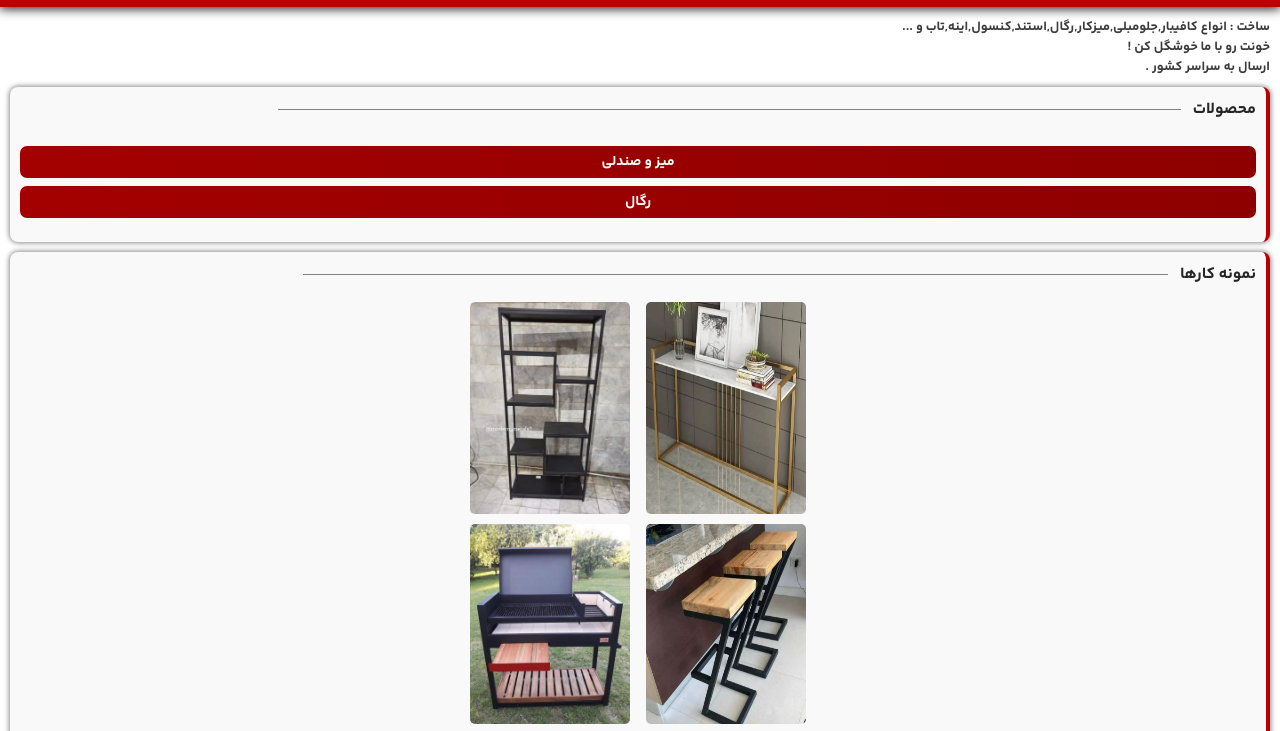
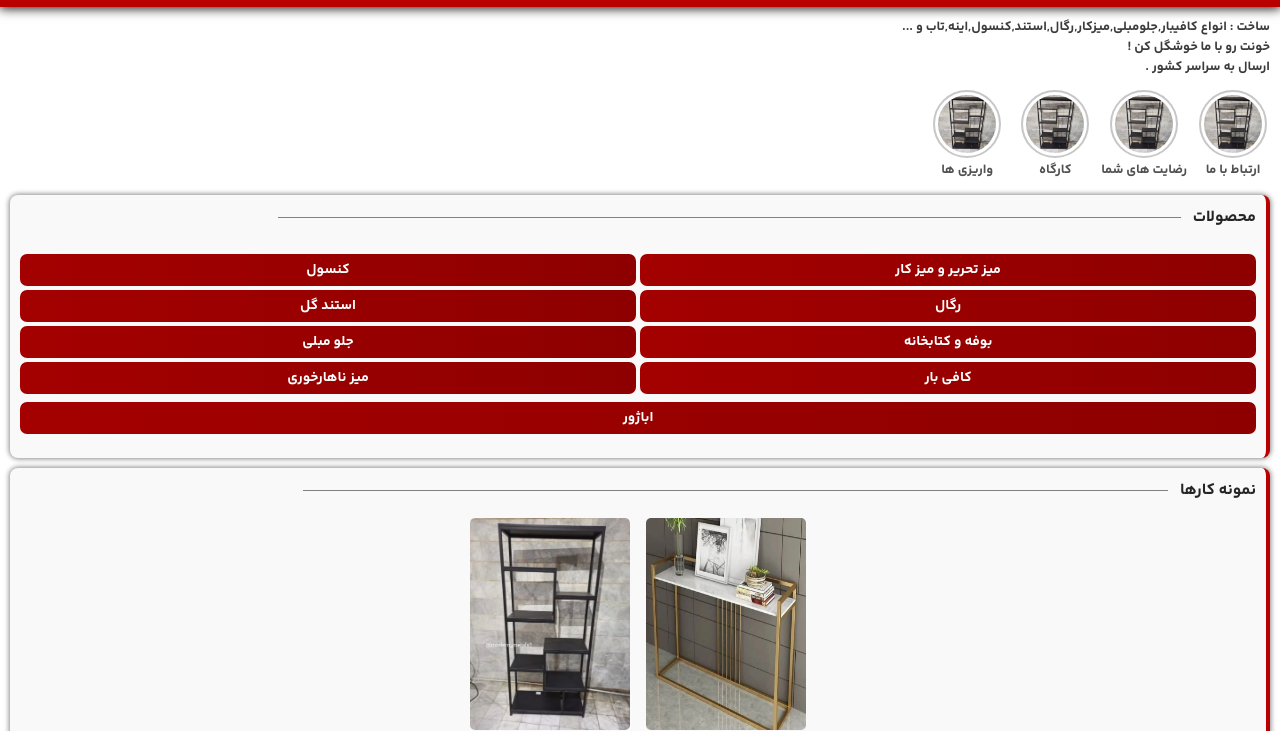
Before and after one commit to m0h4-0/store, a plain HTML site: page index.html in a window 1280 px wide. Shown: the part 68-799 px from the top of the page. Drawn offline with Linux system fonts and the light colour scheme.

Commit message:
Add files via upload

```diff
--- a/index.html
+++ b/index.html
@@ -72,14 +72,45 @@
         <span class="span2">خونت رو با ما خوشگل کن !</span>
         <span class="span3">ارسال به سراسر کشور .</span>
     </div>
+    <div class="hailaits">
+        <div class="hailaits-1">
+            <a class="hailaits-1-a"><img class="hailaits-img" src="nemoone1.jpg"></a>
+            <h1 class="hailaits-1-h1">ارتباط با ما</h1>
+        </div>
+        <div class="hailaits-1">
+            <a class="hailaits-1-a"><img class="hailaits-img" src="nemoone1.jpg"></a>
+            <h1 class="hailaits-1-h1">رضایت های شما</h1>
+        </div>
+        <div class="hailaits-1" style="margin: 0 0 0 14px;">
+            <a class="hailaits-1-a"><img class="hailaits-img" src="nemoone1.jpg"></a>
+            <h1 class="hailaits-1-h1">کارگاه</h1>
+        </div>
+        <div class="hailaits-1">
+            <a class="hailaits-1-a"><img class="hailaits-img" src="nemoone1.jpg"></a>
+            <h1 class="hailaits-1-h1">واریزی ها</h1>
+        </div>
+    </div>
     <div class="mahsoolat">
         <div class="mahsoolat-div1">
             <span class="mahsoolat-div1-span1">محصولات</span>
             <div class="mahsoolat-div1-div1" style="width: 73%;"></div>
         </div>
         <div class="mahsoolat-div2">
-            <a class="mahsoolat-div2-mahsool" href="miz-sandali.html">میز و صندلی</a>
-            <a class="mahsoolat-div2-mahsool" href="not_found_page.html">رگال</a>
+            <div style="display: flex; flex-direction: row; width: 100%;">
+                <div class="mahsoolat-div2-div1" style="width: 100%;">
+                    <a class="mahsoolat-div2-mahsool" href="miz-sandali.html">میز تحریر و میز کار</a>
+                    <a class="mahsoolat-div2-mahsool" href="not_found_page.html">رگال</a>
+                    <a class="mahsoolat-div2-mahsool" href="not_found_page.html">بوفه و کتابخانه</a>
+                    <a class="mahsoolat-div2-mahsool" href="not_found_page.html">کافی بار</a>
+                </div>
+                <div class="mahsoolat-div2-div2" style="width: 100%; margin-right: 4px;">
+                    <a class="mahsoolat-div2-mahsool" href="not_found_page.html">کنسول</a>
+                    <a class="mahsoolat-div2-mahsool" href="not_found_page.html">استند گل</a>
+                    <a class="mahsoolat-div2-mahsool" href="not_found_page.html">جلو مبلی</a>
+                    <a class="mahsoolat-div2-mahsool" href="not_found_page.html">میز ناهارخوری</a>
+                </div>
+            </div>
+            <a class="mahsoolat-div2-mahsool" href="not_found_page.html">اباژور</a>
         </div>
     </div>
     <div class="nemoone-kar">
@@ -111,8 +142,8 @@
     </div>
     <div class="tamasbama">
         <div class="tamasbama-div1">
-            <span class="tamasbama-div1-span1">تماس با ما</span>
-            <div class="tamasbama-div1-div1" style="width: 72%;"></div>
+            <span class="tamasbama-div1-span1">راه های ارتباطی</span>
+            <div class="tamasbama-div1-div1" style="width: 75%;"></div>
         </div>
         <div class="tamasbama-div2">
             <div style="width: 50%;direction: rtl;font-family: font1;">
@@ -132,7 +163,7 @@
         </div>
     </div>
     <script>
-        const allImages = document.querySelectorAll('img');
+        const allImages = document.querySelectorAll('.nemoone-kar-img1');
         const overlay = document.getElementById('overlay');
         const overlayImg = document.getElementById('overlayImg');
         const closeBtn = document.getElementById('closeBtn');
--- a/style.css
+++ b/style.css
@@ -1,6 +1,18 @@
 @font-face {
     font-family: font1;
     src: url("font1.woff2") format(woff2);
+}
+@font-face {
+    font-family: font2;
+    src: url("titr.woff2") format(woff2);
+}
+@font-face {
+    font-family: font3;
+    src: url("nazanin.woff2") format(woff2);
+}
+@font-face {
+    font-family: font4;
+    src: url("traffic.woff2") format(woff2);
 }
 @keyframes changeBackground {
     0% {
@@ -43,6 +55,40 @@ header {
     font-size: 13px;
     color: #3b3b3b;
     margin: 0 10px;
+}
+
+.hailaits {
+    margin: 10px;
+    direction: rtl;
+    display: flex;
+    flex-direction: row;
+}
+.hailaits-1 {
+    display: flex;
+    padding: 3px;
+    justify-content: center;
+    align-items: center;
+    margin: 0 0 0 6px;
+    flex-direction: column;
+}
+.hailaits-1-a {
+    display: flex;
+    border-radius: 60px;
+    padding: 3px;
+    justify-content: center;
+    align-items: center;
+    border: 2px solid rgb(199 199 199);
+}
+.hailaits-img {
+    width: 58px;
+    height: 58px;
+    border-radius: 60px;
+}
+.hailaits-1-h1 {
+    font-family: 'font1';
+    font-size: 13px;
+    color: #505050;
+    margin: 2px 0;
 }
 
 .mahsoolat, .nemoone-kar, .tamasbama {
```
